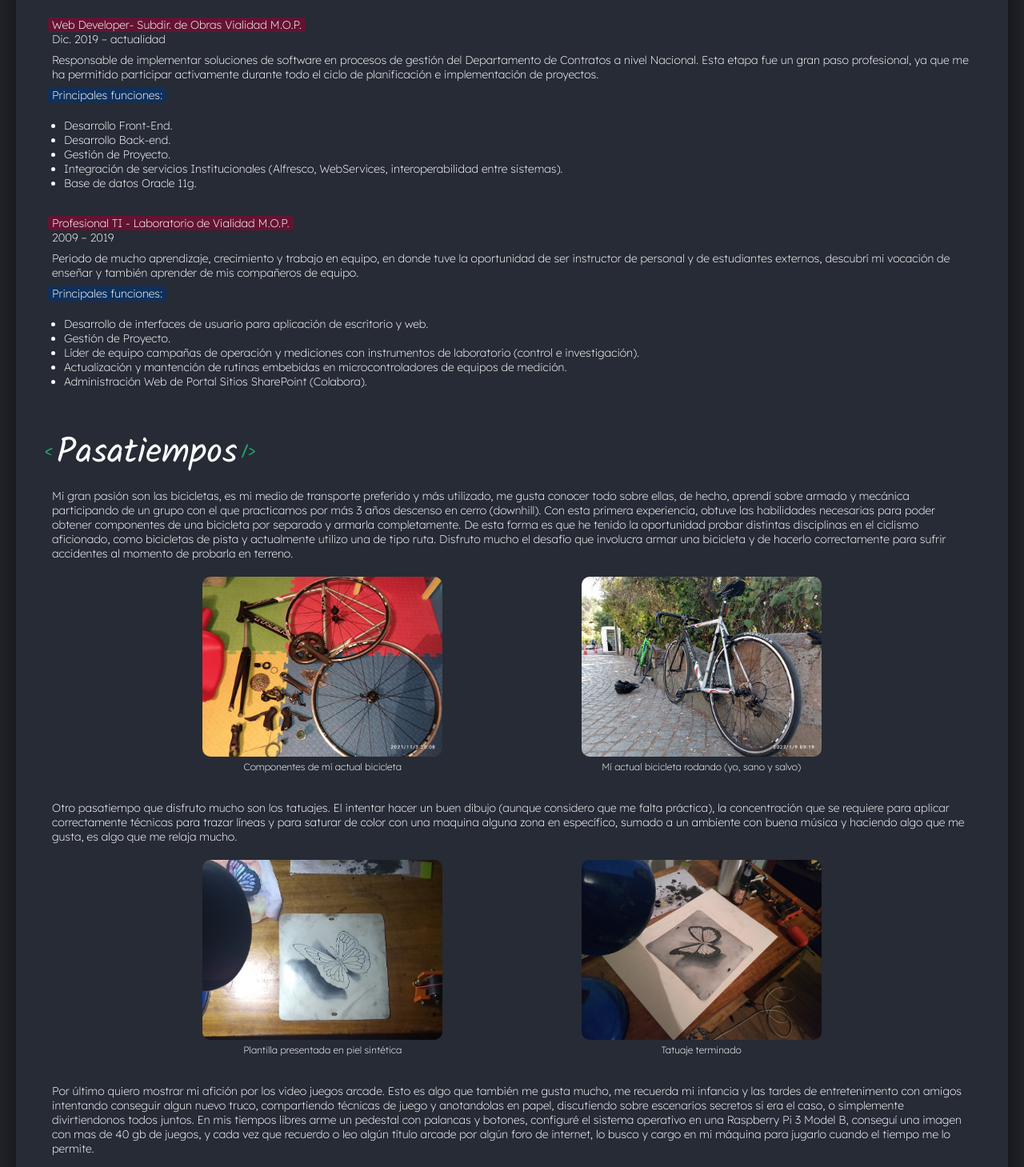
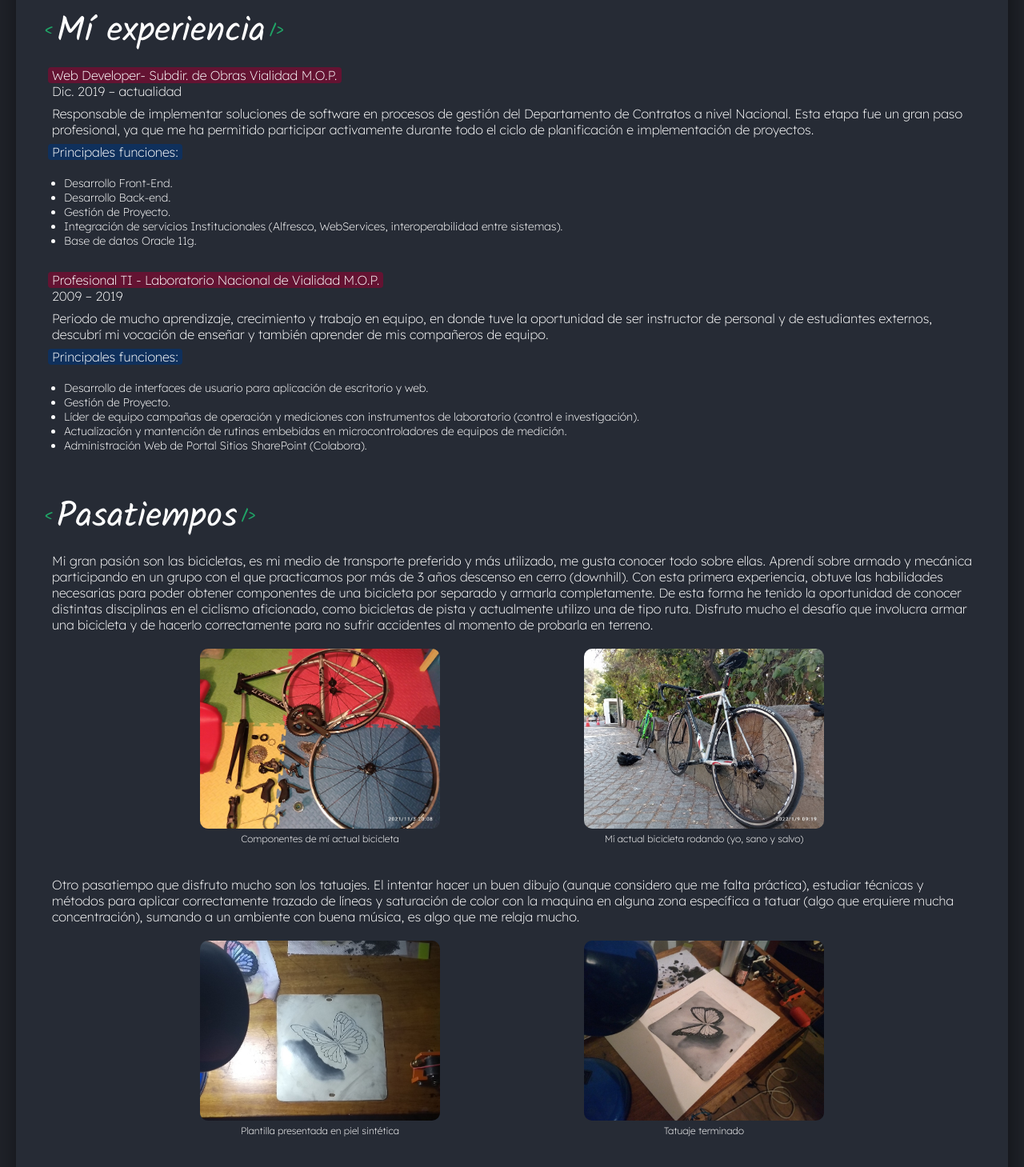
Before and after one commit to mauricioACV/mi-portfolio-definitivo, a React (Create React App) app: page / in a window 1280 px wide. Shown: the part 891-2350 px from the top of the page at 80% size. Built offline with nearby package versions, Linux system fonts and the light colour scheme.

Commit message:
ajustes de ortografía. actualizo enlace en uno de los proyectos que direcciona a video demo en youtube. Además algunos ajustes css

```diff
--- a/package.json
+++ b/package.json
@@ -11,6 +11,7 @@
     "react": "^17.0.2",
     "react-dom": "^17.0.2",
     "react-scripts": "5.0.0",
+    "react-simple-typewriter": "^3.0.1",
     "web-vitals": "^2.1.3"
   },
   "scripts": {
--- a/src/Components/AboutSection.jsx
+++ b/src/Components/AboutSection.jsx
@@ -93,7 +93,7 @@ export default function AboutSection() {
       </div>
       <div className="content-section">
         <p className="style-content exp-title">
-          Profesional TI - Laboratorio de Vialidad M.O.P.
+          Profesional TI - Laboratorio Nacional de Vialidad M.O.P.
         </p>
         <p className="style-content">2009 – 2019</p>
         <p className="style-content task-title">
@@ -125,34 +125,34 @@ export default function AboutSection() {
       <SectionContentTitle title="Pasatiempos" />
       <div className="content-section">
         <p className="style-content">
-          Mi gran pasión son las bicicletas, es mi medio de transporte preferido y
-          más utilizado, me gusta conocer todo sobre ellas, de hecho, aprendí
-          sobre armado y mecánica participando de un grupo con el que
-          practicamos por más 3 años descenso en cerro (downhill). Con esta
-          primera experiencia, obtuve las habilidades necesarias para poder
-          obtener componentes de una bicicleta por separado y armarla
-          completamente. De esta forma es que he tenido la oportunidad probar
-          distintas disciplinas en el ciclismo aficionado, como bicicletas de pista
-          y actualmente utilizo una de tipo ruta. Disfruto mucho el desafío que
-          involucra armar una bicicleta y de hacerlo correctamente para sufrir
-          accidentes al momento de probarla en terreno.
+          Mi gran pasión son las bicicletas, es mi medio de transporte preferido
+          y más utilizado, me gusta conocer todo sobre ellas. Aprendí sobre
+          armado y mecánica participando en un grupo con el que practicamos por
+          más de 3 años descenso en cerro (downhill). Con esta primera experiencia,
+          obtuve las habilidades necesarias para poder obtener componentes de
+          una bicicleta por separado y armarla completamente. De esta forma he
+          tenido la oportunidad de conocer distintas disciplinas en el ciclismo
+          aficionado, como bicicletas de pista y actualmente utilizo una de tipo
+          ruta. Disfruto mucho el desafío que involucra armar una bicicleta y de
+          hacerlo correctamente para no sufrir accidentes al momento de probarla
+          en terreno.
         </p>
         <AboutFigureContainer objFigure={objFigBike} />
       </div>
       <div className="content-section">
         <p className="style-content">
           Otro pasatiempo que disfruto mucho son los tatuajes. El intentar hacer
-          un buen dibujo (aunque considero que me falta práctica), la
-          concentración que se requiere para aplicar correctamente técnicas para
-          trazar líneas y para saturar de color con una maquina alguna zona en
-          específico, sumado a un ambiente con buena música y haciendo algo que
-          me gusta, es algo que me relaja mucho.
+          un buen dibujo (aunque considero que me falta práctica), estudiar
+          técnicas y métodos para aplicar correctamente trazado de líneas y
+          saturación de color con la maquina en alguna zona específica a tatuar
+          (algo que erquiere mucha concentración), sumando a un ambiente con
+          buena música, es algo que me relaja mucho.
         </p>
         <AboutFigureContainer objFigure={objFigTattoo} />
       </div>
       <div className="content-section">
         <p className="style-content">
-          Por último quiero mostrar mi afición por los video juegos arcade. Esto
+          Por último quiero mostrar mi afición por los juegos arcade. Esto
           es algo que también me gusta mucho, me recuerda mi infancia y las
           tardes de entretenimento con amigos intentando conseguir algun nuevo
           truco, compartiendo técnicas de juego y anotandolas en papel,
--- a/src/Components/NavMobile.jsx
+++ b/src/Components/NavMobile.jsx
@@ -36,7 +36,7 @@ function NavMobileOptions({ setSection }) {
       <div className="nav-mobile-options">
         <li>
           <a href="#section-content" onClick={handleSectionclick}>
-            SOBRE MÍ
+            ACERCA DE
           </a>
         </li>
         <li>
--- a/src/Components/SectionIntro.jsx
+++ b/src/Components/SectionIntro.jsx
@@ -1,3 +1,5 @@
+import { Typewriter } from 'react-simple-typewriter'
+
 export default function SectionIntro({ setSection }) {
   return (
     <>
@@ -11,7 +13,14 @@ export default function SectionIntro({ setSection }) {
             <div className="intro-foot-text">
               <p className="p-foot-text">&#60;p&#62;</p>
               <p className="foot-text">
-                Front end | Back end | agile methodologies
+                <Typewriter
+                  words={["Front end | Back end | agile methodologies"]}
+                  cursor
+                  cursorStyle="_"
+                  typeSpeed={100}
+                  deleteSpeed={50}
+                  delaySpeed={100000}
+                />
               </p>
               <p className="p-foot-text f-end">&#60;&#47;p&#62;</p>
             </div>
@@ -51,10 +60,7 @@ export default function SectionIntro({ setSection }) {
             </div>
             <div className="post-container">
               <div className="post-img">
-                <img
-                  src={require("../imgs/png/html.png")}
-                  alt=""
-                />
+                <img src={require("../imgs/png/html.png")} alt="" />
               </div>
               <div className="post-details">
                 <a
@@ -71,10 +77,7 @@ export default function SectionIntro({ setSection }) {
             </div>
             <div className="post-container">
               <div className="post-img">
-                <img
-                  src={require("../imgs/png/function-post.png")}
-                  alt=""
-                />
+                <img src={require("../imgs/png/function-post.png")} alt="" />
               </div>
               <div className="post-details">
                 <a
@@ -103,7 +106,7 @@ export default function SectionIntro({ setSection }) {
                   rel="noopener noreferrer"
                 >
                   <p className="post-title">
-                  Iniciando con Socket.io: Aplicaciones Web en Tiempo Real
+                    Iniciando con Socket.io: Aplicaciones Web en Tiempo Real
                   </p>
                 </a>
                 <p className="post-date">1 de diciembre 2022</p>
--- a/src/Data/projects.js
+++ b/src/Data/projects.js
@@ -11,7 +11,7 @@ export const projects = [
     libraries: {img: "", text:"MVC5 .Net"},
     extra: { title: "Data", text: "Oracle 11g", img: null },
     backend: "C# .Net Framework",
-    link_app: {demo:"demo video", url:"#"},
+    link_app: {demo:"demo video", url:"https://youtu.be/L-bMqzUyM1E"},
     link_repo: "https://github.com/mauricioACV/SistemaSacMvc5Ver.2",
   },
   {
@@ -36,7 +36,7 @@ export const projects = [
     intro_description:
       'Mi portfolio fue construido en React, y tiene por objetivo ser mi carta de presentación profesional, permitiendo acceder a información sobre mí experiencia en el rubro y cargos que he desempeñado, proyectos relevantes que he desarrollado, habilidades y competencias, medios de contactos y mis redes sociales.',
     description:
-      "Este proyecto cuenta con vista responsive adaptado a distintos tamaños de pantalla. En una siguiente versión se incorporará un blog de contenido que me permita presentar posts sobre contenidos que voy aprendiendo y consolidando, además de permitir a otras personas publicar contenido.",
+      "Este proyecto cuenta con vista responsive adaptado a distintos tamaños de pantalla. En una siguiente versión se incorporará un blog de contenido que me permita presentar posts sobre contenidos que voy aprendiendo y consolidando, además de permitir a otras personas publicar sobre desarrollo web.",
     languajes: ["css", "html", "js"],
     libraries: {img: ["react"], text:null},
     extra: { title: null, text: null, img: null },
@@ -62,7 +62,7 @@ export const projects = [
   {
     id: 5,
     title: "Proyecto Reserva Hotel",
-    shot_title:"Dev_United",
+    shot_title:"Reserva Hotel",
     intro_description:
       'Este proyecto simula realizar una aplicación en versión “beta”, y el modelo de negocio es la búsqueda y reserva de alojamientos según ciertos criterios de búsqueda: fechas disponibles, países, cantidad de camas del lugar y el precio del mismo. La interfaz gráfica fue construida en React.',
     description:
--- a/src/index.css
+++ b/src/index.css
@@ -420,7 +420,7 @@ html a {
 
 .style-content {
   font-weight: 200;
-  font-size: 14px;
+  font-size: 16px;
   padding: 0px 5px;
 }
 
--- a/src/styles-about.css
+++ b/src/styles-about.css
@@ -5,7 +5,7 @@
 }
 
 .figure-container {
-    padding: 20px;
+    padding: 20px 10px 10px 10px;
     display: flex;
     justify-content: space-evenly;
 }
@@ -22,7 +22,7 @@
 }
 
 .fig-hobbies figcaption {
-    margin: 5px 0px 5px 0px;
+    margin: 5px 0px 20px 0px;
     font-weight: 200;
     font-size: 12px;
 }
--- a/src/styles-blog-container.css
+++ b/src/styles-blog-container.css
@@ -70,7 +70,7 @@
     }
 
     .section-r-card p {
-      font-size: 10px;
+      font-size: 11px;
     }
     .section-r-title {
       font-size: 18px;
```
Also changed, not shown: 6 other files (tests, documents, lock files or other folders).
